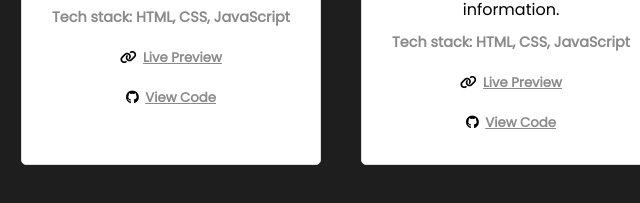
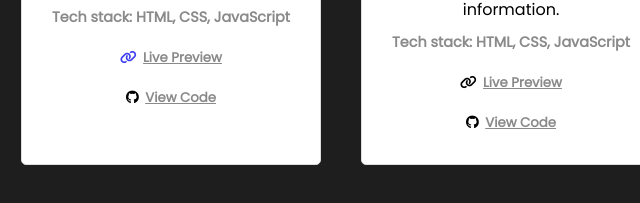
Before and after one commit to Ehigiepaul01/My-Cloud--Resume, a plain HTML site: page index.html in a window 1280 px wide. In both pictures the pointer is over the element 260 px from the left and 1901 px from the top of the page. Shown: the part 1844-2047 px from the top of the page, 129-769 px from the left. Drawn offline with Linux system fonts and the light colour scheme.

Commit message:
making new changes

```diff
--- a/style.css
+++ b/style.css
@@ -213,7 +213,7 @@ height: 40px;
    text-decoration: underline;
 }
 
-.project-card a:hover {
+.project-card span:hover {
     color: var(--blue);
 }
 
```
